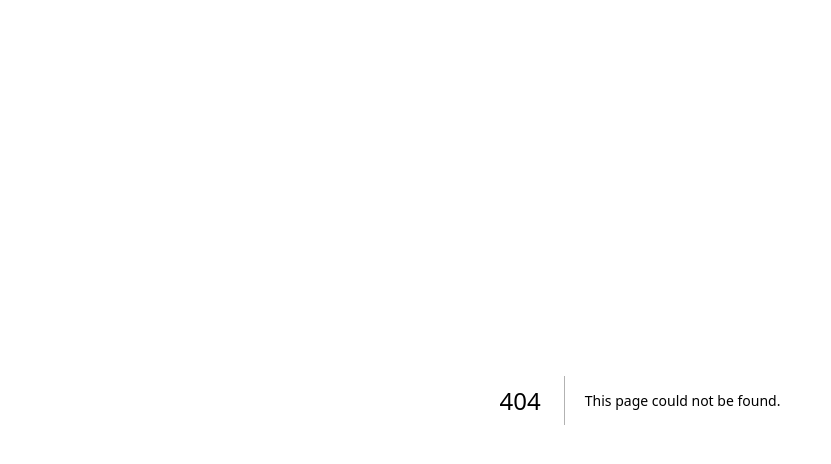
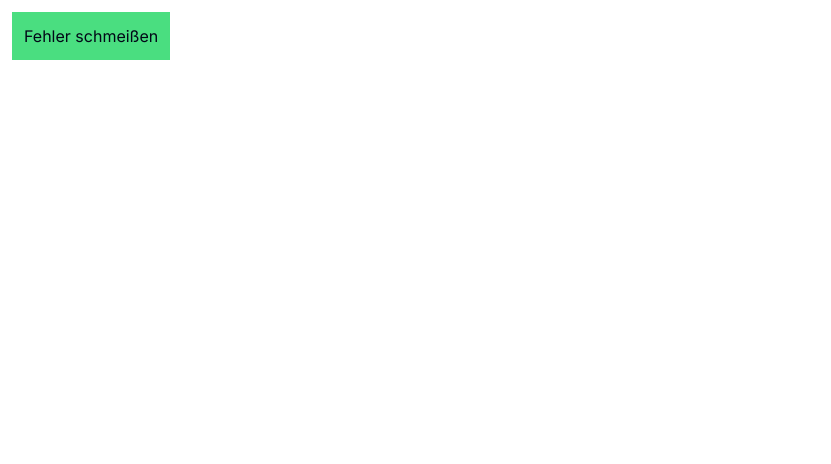
Before and after one commit to yannicktec/nextjs-table-tennis-pwa-main, a Next.js app: page /sentry-test-error in a window 1280 px wide. Before the commit this address had no page. Shown: the top 464 px of the page, without its empty margins (0-831 px from the left). Built offline with nearby package versions, Linux system fonts and the light colour scheme.

Commit message:
fix: nextjs redirect error

```diff
--- a/src/app/game/page.tsx
+++ b/src/app/game/page.tsx
@@ -8,7 +8,6 @@ import { ChevronLeft } from "lucide-react";
 import { getConnectedDBClient } from "@/db/TableTennisDrizzleClient";
 import { Suspense } from "react";
 
-export default async function Game() {
 type Player = {
   id: number;
   name: string;
@@ -18,6 +17,8 @@ export default async function Game() {
   rating: number | null;
   priority: number;
 };
+export default async function Game() {
+
   let players: Player[] | undefined = undefined;
   let error = undefined;
   try {
--- a/src/app/scoreboard/[[...yearMonth]]/page.tsx
+++ b/src/app/scoreboard/[[...yearMonth]]/page.tsx
@@ -25,7 +25,6 @@ export default async function ScoreBoard({
   const currentYear = currentDate.getFullYear();
   const currentMonth = currentDate.getMonth() + 1;
 
-
   // redirect to current month if no slug is provided in path
   if (!params.yearMonth) {
     redirect(
@@ -50,6 +49,7 @@ export default async function ScoreBoard({
     );
   }
 
+  try {
     const thisMonthResult = await getMonthResult(
       new Date(data.year, data.month - 1)
     );
@@ -60,7 +60,7 @@ export default async function ScoreBoard({
     return (
       <main>
         <div className="h-full w-screen p-6 bg-gray-100">
-        <div className="">
+          <div className=" ">
             <Link href="/">
               <svg
                 xmlns="http://www.w3.org/2000/svg"
@@ -114,7 +114,7 @@ export default async function ScoreBoard({
               </div>
             ))}
           </div>
-        <div className="grid grid-cols-1 sm:grid-cols-3 gap-4 mt-4 h-full overflow-y-scroll">
+          <div className="grid grid-cols-1 sm:grid-cols-3 gap-4 mt-4 h-full overflow-y-auto">
             {restOfPlayers.map((player, index) => (
               <div key={player.id} className="p-4 bg-white rounded-md">
                 <p className="text-xl font-bold">{index + 4}.</p>
@@ -130,4 +130,7 @@ export default async function ScoreBoard({
         </div>
       </main>
     );
+  } catch (e) {
+    console.error(e);
   }
+}
--- /dev/null
+++ b/src/app/sentry-test-error/page.tsx
@@ -0,0 +1,17 @@
+export const dynamic = "force-dynamic";
+export default async function SentryTestError() {
+  async function throwServerErrror() {
+    "use server";
+    throw new Error(
+      `This is a test error for Sentry thrown at ${new Date().toISOString()}`
+    );
+  }
+  return (
+    <form action={throwServerErrror}>
+      <button type="submit" className="p-3 m-3 bg-green-400">
+        {" "}
+        Fehler schmeißen
+      </button>
+    </form>
+  );
+}
```
Also changed, not shown: next.config.js (line endings or trailing spaces). Lines whose indentation alone changed are shown as unchanged.
